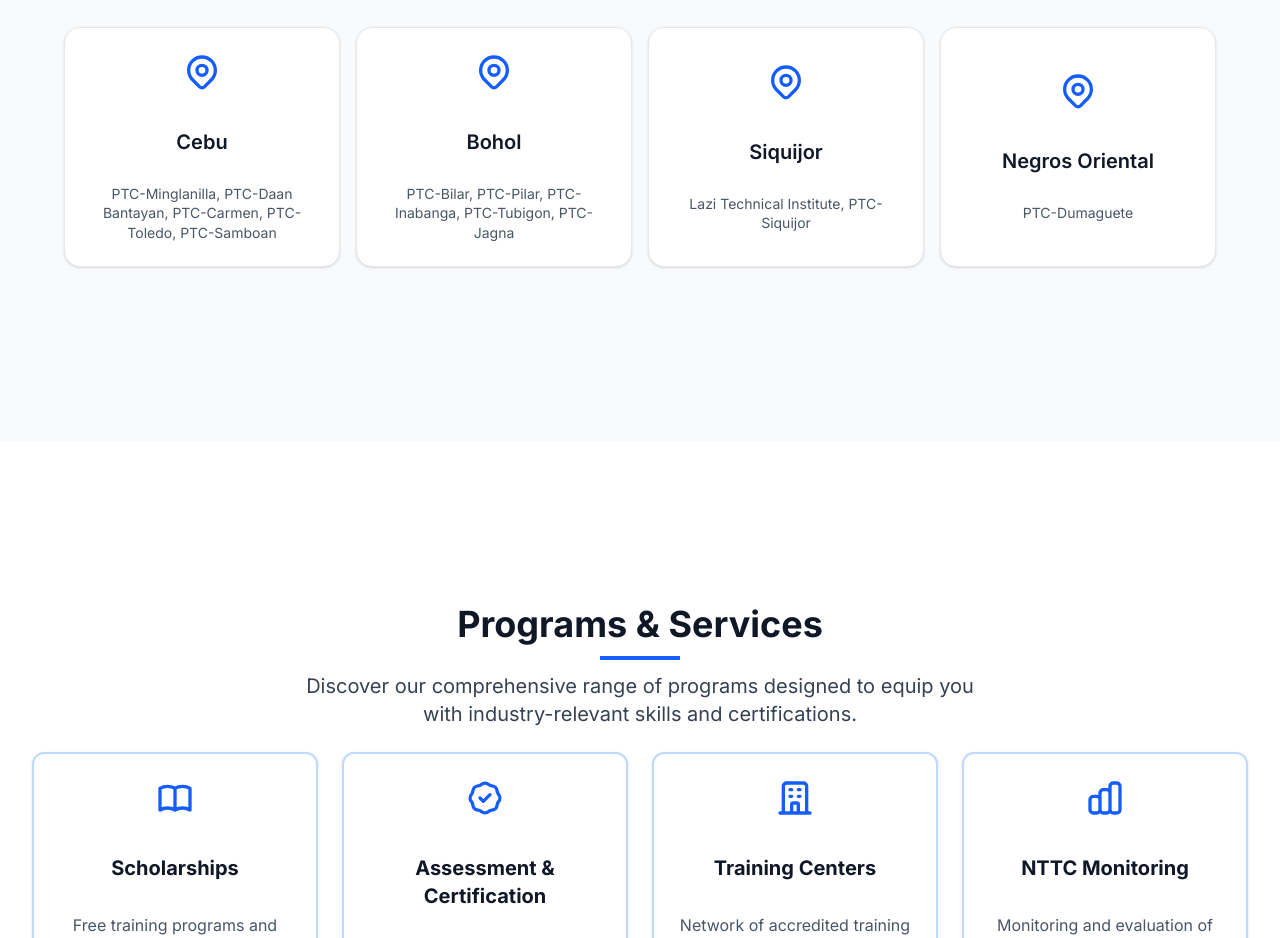
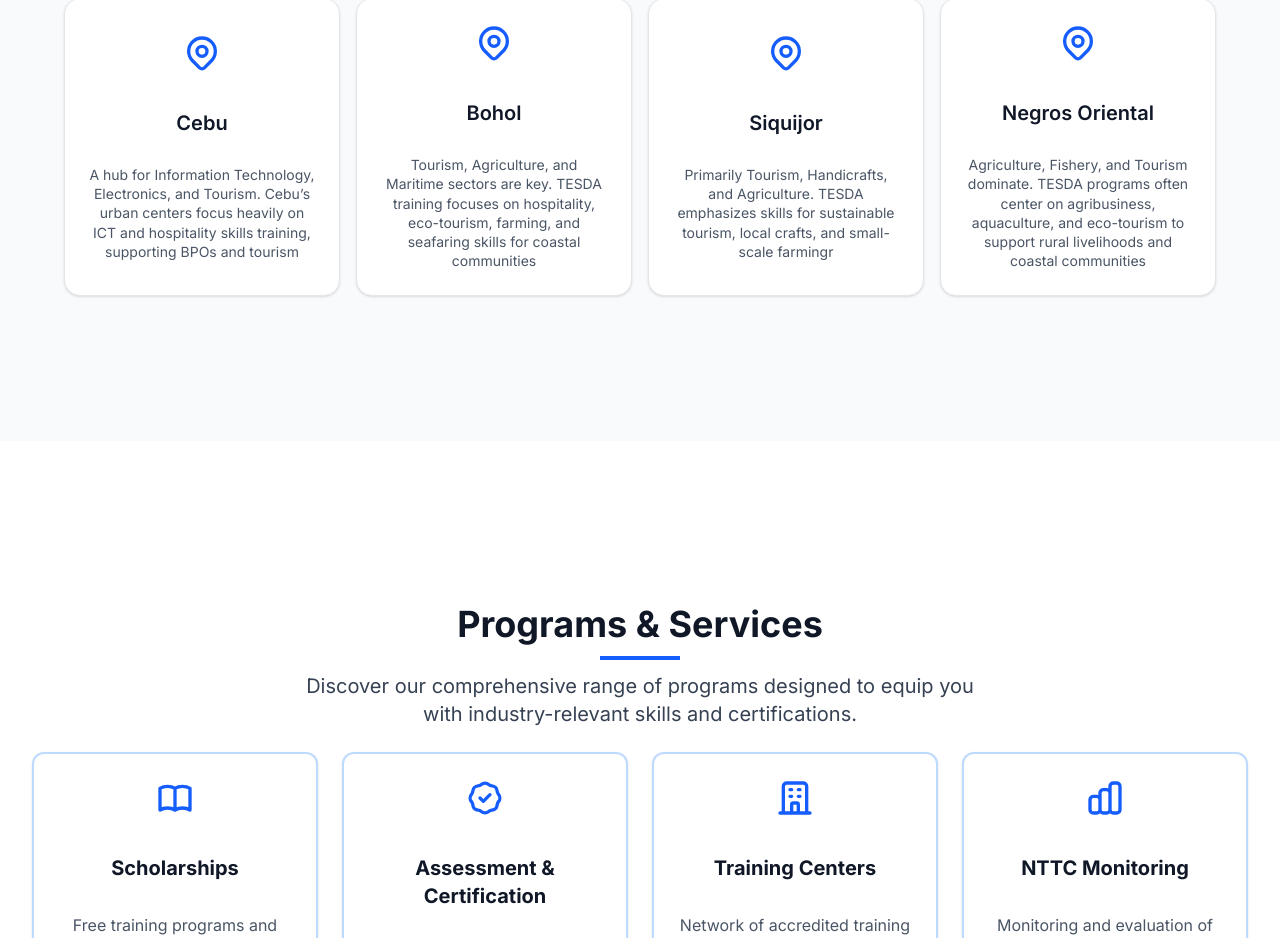
Before and after one commit to region7rodregistry/TESDA-Region-VII, a Next.js app: page / in a window 1280 px wide. Shown: the part 1159-2097 px from the top of the page. Built offline with nearby package versions, Linux system fonts and the light colour scheme.

Commit message:
About us update

```diff
--- a/components/about-section.tsx
+++ b/components/about-section.tsx
@@ -4,19 +4,19 @@ export default function AboutSection() {
   const coverage = [
     {
       title: "Cebu",
-      description: "PTC-Minglanilla, PTC-Daan Bantayan, PTC-Carmen, PTC-Toledo, PTC-Samboan",
+      description: "A hub for Information Technology, Electronics, and Tourism. Cebu’s urban centers focus heavily on ICT and hospitality skills training, supporting BPOs and tourism",
     },
     {
       title: "Bohol",
-      description: "PTC-Bilar, PTC-Pilar, PTC-Inabanga, PTC-Tubigon, PTC-Jagna",
+      description: "Tourism, Agriculture, and Maritime sectors are key. TESDA training focuses on hospitality, eco-tourism, farming, and seafaring skills for coastal communities",
     },
     {
       title: "Siquijor",
-      description: "Lazi Technical Institute, PTC-Siquijor",
+      description: "Primarily Tourism, Handicrafts, and Agriculture. TESDA emphasizes skills for sustainable tourism, local crafts, and small-scale farmingr",
     },
     {
       title: "Negros Oriental",
-      description: "PTC-Dumaguete",
+      description: "Agriculture, Fishery, and Tourism dominate. TESDA programs often center on agribusiness, aquaculture, and eco-tourism to support rural livelihoods and coastal communities",
     },
   ]
 
```
